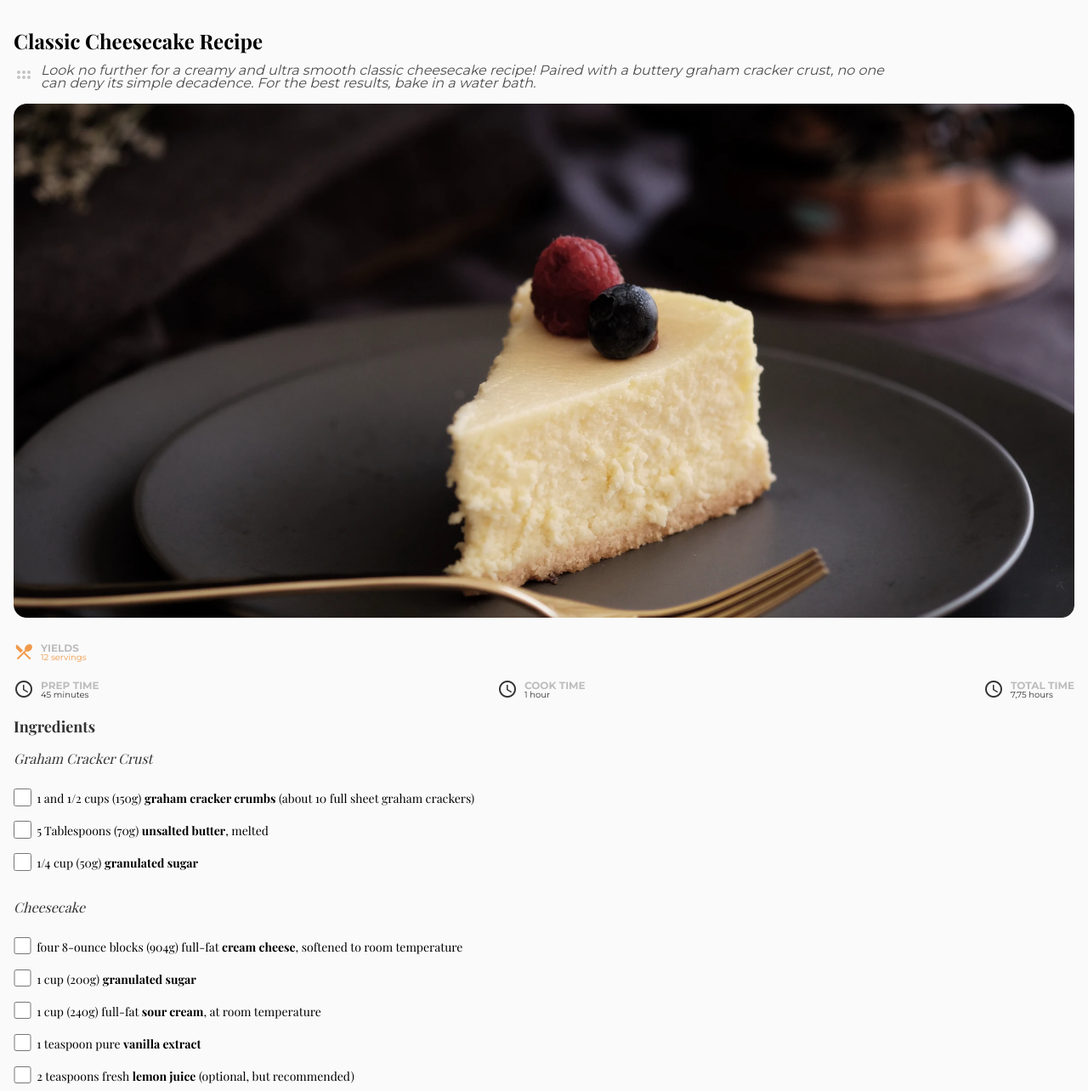
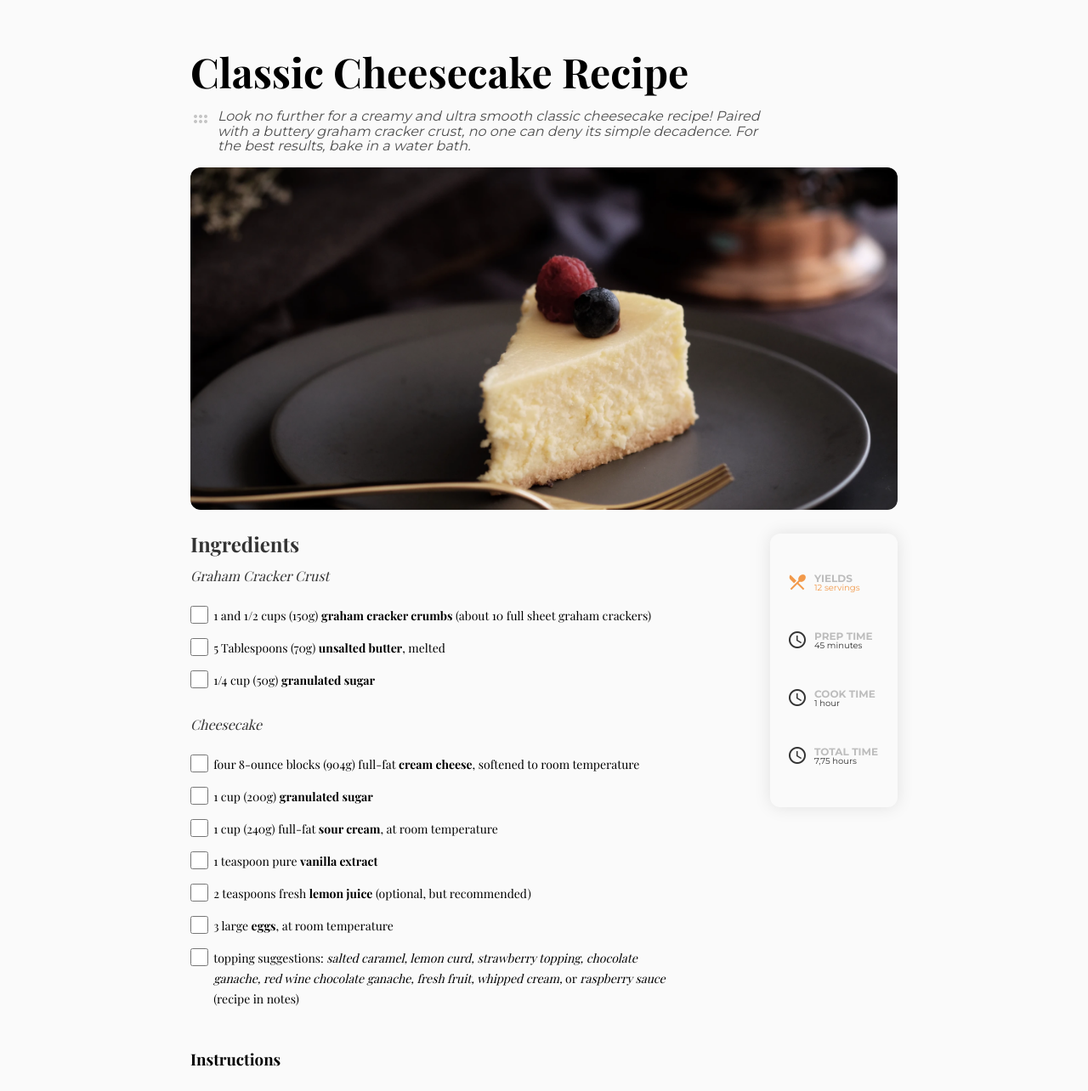
Before and after one commit to orr/devchallenges-recipe, a plain HTML site: page index.html in a window 1280 px wide. Shown: the top 1284 px of the page at 85% size. Drawn offline with nearby package versions, Linux system fonts and the light colour scheme.

Commit message:
final version

```diff
--- a/index.html
+++ b/index.html
@@ -27,6 +27,7 @@
       <img src="photo1.png" alt="">
     </section>
     <section class="recipe">
+      <div class="recipe-top">
         <div class="recipe-abstract">
           <div class="recipe-time">
             <div class="recipe-icon">
@@ -67,6 +68,9 @@
             </div>
           </div>
         </div>
+      </div>
+
+      <div class="recipe-bottom">
         <section class="ingredients-wrapper">
           <h1>Ingredients</h1>
           <div class="ingredients">
@@ -105,6 +109,8 @@
         <section class="source">
           <p>Source:</p> <p> https://sallysbakingaddiction.com/classic-cheesecake/ </p>
         </section>
+      </div>
+
     </section>
   </main>
   <footer>
--- a/styles.css
+++ b/styles.css
@@ -63,6 +63,11 @@ img {
     color: var(--tertiary-color);
     transform: rotate(0deg);
     writing-mode:vertical-lr;
+}
+
+.recipe {
+    display: flex;
+    flex-direction: column;
 }
 
 .recipe-photo {
@@ -249,3 +254,68 @@ img {
 .footer strong{
     text-decoration: underline;
 }
+
+@media (min-width: 1000px) {
+    .container{
+        margin: 3.25rem 14rem;
+    }
+
+    .header {
+        display: flex;
+        flex-direction: column;
+        justify-content: flex-start;
+        width: 100%;
+        gap: 0.75rem;
+        margin-bottom: 1rem;
+    }
+
+    .header h1{
+        font-style: normal;
+        font-weight: bold;
+        font-size: 3rem;
+        line-height: 4rem;
+    }
+
+    .header p{
+        font-family: 'Montserrat', sans-serif;
+        font-style: italic;
+        font-weight: 500;
+        font-size: .875remx;
+        line-height: 1.1rem;
+        color: var(--secondary-color);
+        width: 80%;
+    }
+
+    .ingredients-wrapper h1 {
+        font-size: 1.5rem;
+    }
+
+    .recipe {
+        display: flex;
+        flex-direction: row;
+        justify-content: space-between;
+    }
+
+    .recipe-abstract {
+        min-width: 150px;
+        gap: 40px;
+        box-shadow: 0px 0px 20px rgba(0, 0, 0, 0.1);
+        border-radius: 12px;
+        padding: 45px 20px;
+    }
+
+    .recipe-top{
+        order: 2;
+    }
+
+    .recipe-bottom{
+        order: 1;
+        max-width: 70%;
+    }
+
+    .time-wrapper{
+        flex-direction: column;
+        gap: 40px
+    }
+
+}
```
Lines whose indentation alone changed are shown as unchanged.
